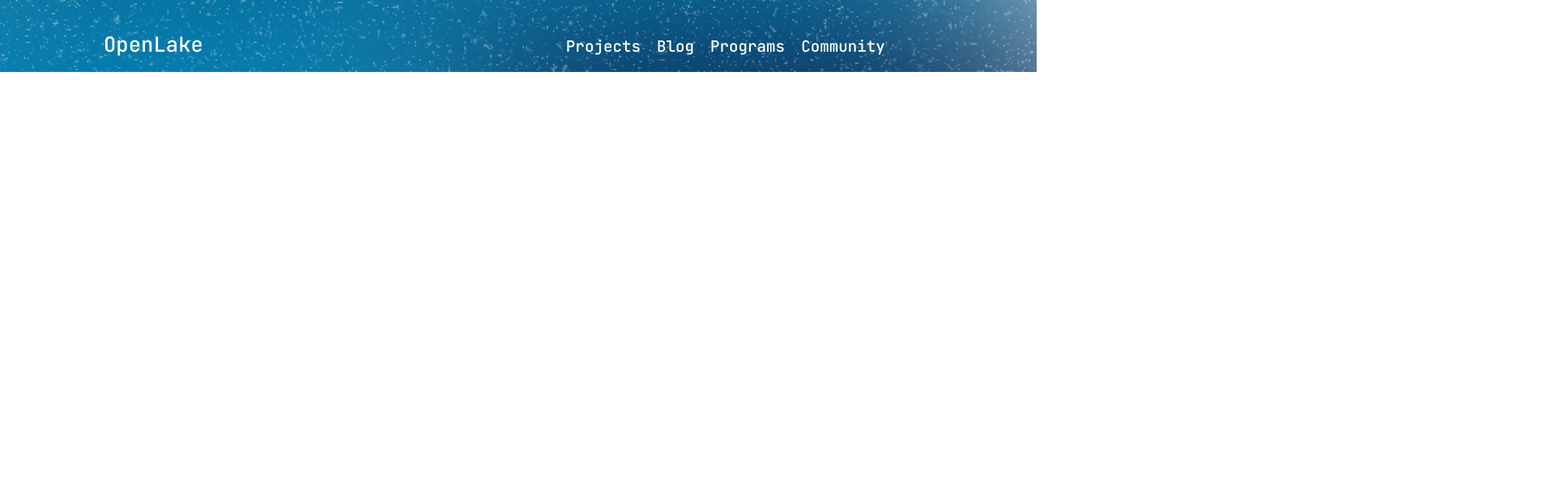
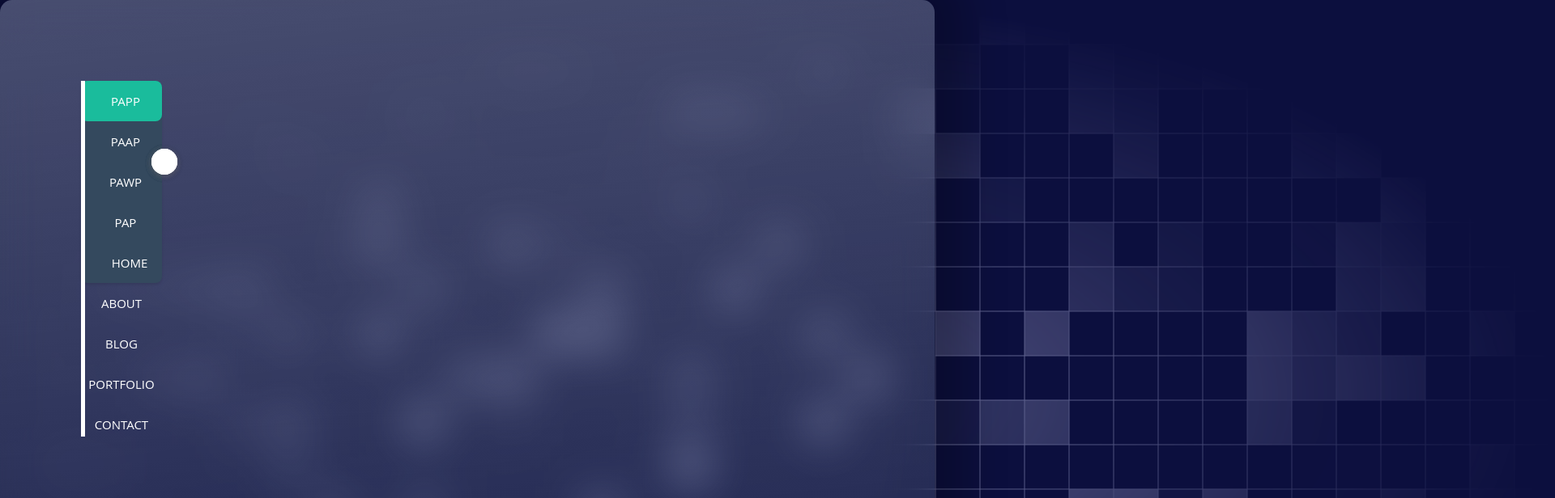
Before and after one commit to Bolt17803/Web_Wave_Surfers, a React (Vite) app in the folder npm/: page / in a window 1280 px wide. Shown: the top 616 px of the page at 81% size, 1920 px wide, since content can reach past the window. Built offline with nearby package versions, Linux system fonts and the light colour scheme.

Commit message:
added basic projects page

```diff
--- a/npm/src/App.jsx
+++ b/npm/src/App.jsx
@@ -3,13 +3,14 @@ import reactLogo from './assets/react.svg'
 import viteLogo from '/vite.svg'
 import './App.css'
 import Commmunity from './components/Community'
+import Projects from './components/Projects'
 
 function App() {
   const [count, setCount] = useState(0)
 
   return (
     <div>
-      <Commmunity />
+      <Projects />
     </div>
   )
 }
--- /dev/null
+++ b/npm/src/Projects.css
@@ -0,0 +1,124 @@
+.background{
+    position: absolute;
+    top: 0px;
+    left: 0px;
+
+    width: 1920px;
+    height: 980px;
+
+    z-index: 0;
+}
+.card{
+
+    width: 1090px;
+    height: 631px;
+    flex-shrink: 0;
+
+    border-radius: 15px;
+    background: linear-gradient(0deg, rgba(21, 41, 81, 0.20) 0%, rgba(21, 41, 81, 0.20) 100%), linear-gradient(173deg, rgba(255, 255, 255, 0.30) 0%, rgba(255, 255, 255, 0.10) 100%);
+    box-shadow: 0px 4px 50px 40px rgba(0, 0, 0, 0.23);
+    backdrop-filter: blur(25px);
+}
+
+/* Line Menu */
+@import url('https://fonts.googleapis.com/css?family=Open+Sans&display=swap');
+.line{
+    position: absolute;
+    top: 100px;
+    left:100px;
+    background-color: white;
+    height: 100%;
+    width: 10px;
+    z-index: 10;
+    width: 5px;
+    height: 440px;
+    flex-shrink: 0;
+}
+.circle{
+    position: absolute;
+    top: 84px;
+    left: 86.5px;
+    height: 32px;
+    width: 32px;
+    border-radius: 50%;
+    background-color: white;
+    display: inline-block;
+    z-index: 10;
+    box-shadow: rgba(99, 99, 99, 0.2) 0px 2px 8px 0px;
+}
+body{
+	font-family: 'Open Sans', sans-serif;
+	background: #2c3e50;
+}
+nav{
+	position: absolute;
+    top:100px;
+    left: 100px;
+	width: 100px;
+	height: 250px;
+	background: #34495e;
+	border-radius: 8px;
+	font-size: 0;
+	box-shadow: 0 2px 3px 0 rgba(0,0,0,.1);
+}
+nav a{
+	font-size: 15px;
+	text-transform: uppercase;
+	color: white;
+	text-decoration: none;
+	line-height: 50px;
+	position: relative;
+	z-index: 1;
+	display: flex;
+    flex-direction: column;
+	text-align: center;
+}
+nav .animation{
+	position: absolute;
+	height: 50px;
+	top: 0;
+    z-index: 0;
+	background: #1abc9c;
+	border-radius: 8px;
+	transition: all .5s ease 0s;
+}
+nav a:nth-child(1){
+    width: 100px;
+}
+nav .start-home, a:nth-child(1):hover~.animation{
+	width: 100px;
+	left: 0px;
+    top: 0px;
+}
+nav a:nth-child(2){
+	width: 110px;
+}
+nav a:nth-child(2):hover~.animation{
+	width: 100px;
+	left: 0px;
+    top: 20%;
+}
+nav a:nth-child(3){
+	width: 100px;
+}
+nav a:nth-child(3):hover~.animation{
+	width: 100px;
+	left: 0px;
+    top: 40%;
+}
+nav a:nth-child(4){
+	width: 160px;
+}
+nav a:nth-child(4):hover~.animation{
+    width: 160px;
+    left: 0px;
+    top: 60%;
+}
+nav a:nth-child(5){
+	width: 120px;
+}
+nav a:nth-child(5):hover~.animation{
+	width: 120px;
+    left: 0px;
+    top: 80%;
+}
--- /dev/null
+++ b/npm/src/components/Projects.jsx
@@ -0,0 +1,55 @@
+import React from "react";
+import { useState } from "react";
+import '../Projects.css';
+import Navbar from './Navbar.jsx';
+import bg from '../assets/projects_bg.png';
+
+export default function Projects(){
+    var projects = ['ACTIVITY TRACKER','CANON FORCE','LEADERBOARD PRO','KSP','HOMEWORK SCHEDULER','PHOTO SHARING','CGPA'];
+
+    const [project, setProject] = useState(projects[0]);
+
+    const Card = ()=>{
+        return(
+            <div className="card">
+            </div>
+        );
+    };
+
+    const LineMenu = ()=>{
+        const Item = (props)=>{
+            return(
+                <div className="item">
+                    <div className="circle"></div>
+                    <a href="#">{props.name}</a>
+                </div>
+            );
+        };
+        return(
+            <div class="menu">
+                <div className="line"></div>
+                    <nav>
+                    <Item name="papp" />
+                    <Item name="paap" />
+                    <Item name="pawp" />
+                    <Item name="pap" />
+                    <a href="#">Home</a>
+                    <a href="#">About</a>
+                    <a href="#">Blog</a>
+                    <a href="#">Portfolio</a>
+                    <a href="#">Contact</a>
+                    <div class="animation start-home"></div>
+                    </nav>
+            </div>
+        );
+    };
+
+    return(
+        <div className="body">
+            {/* <Navbar /> */}
+            <img className="background" src={bg} />
+            <Card />
+            <LineMenu />
+        </div>
+    );
+}
```
Also changed, not shown: npm/src/assets/projects_bg.png (added).
